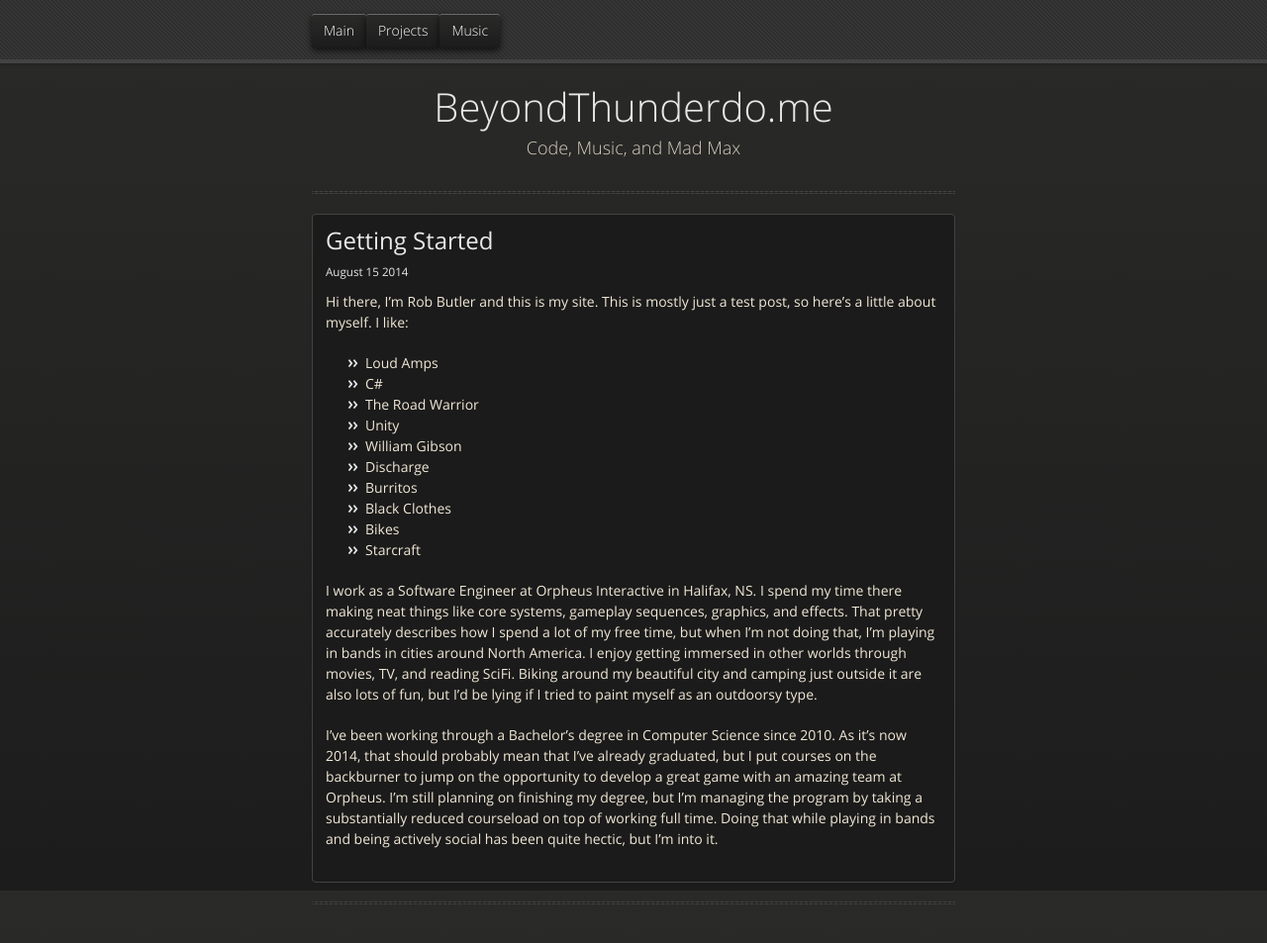
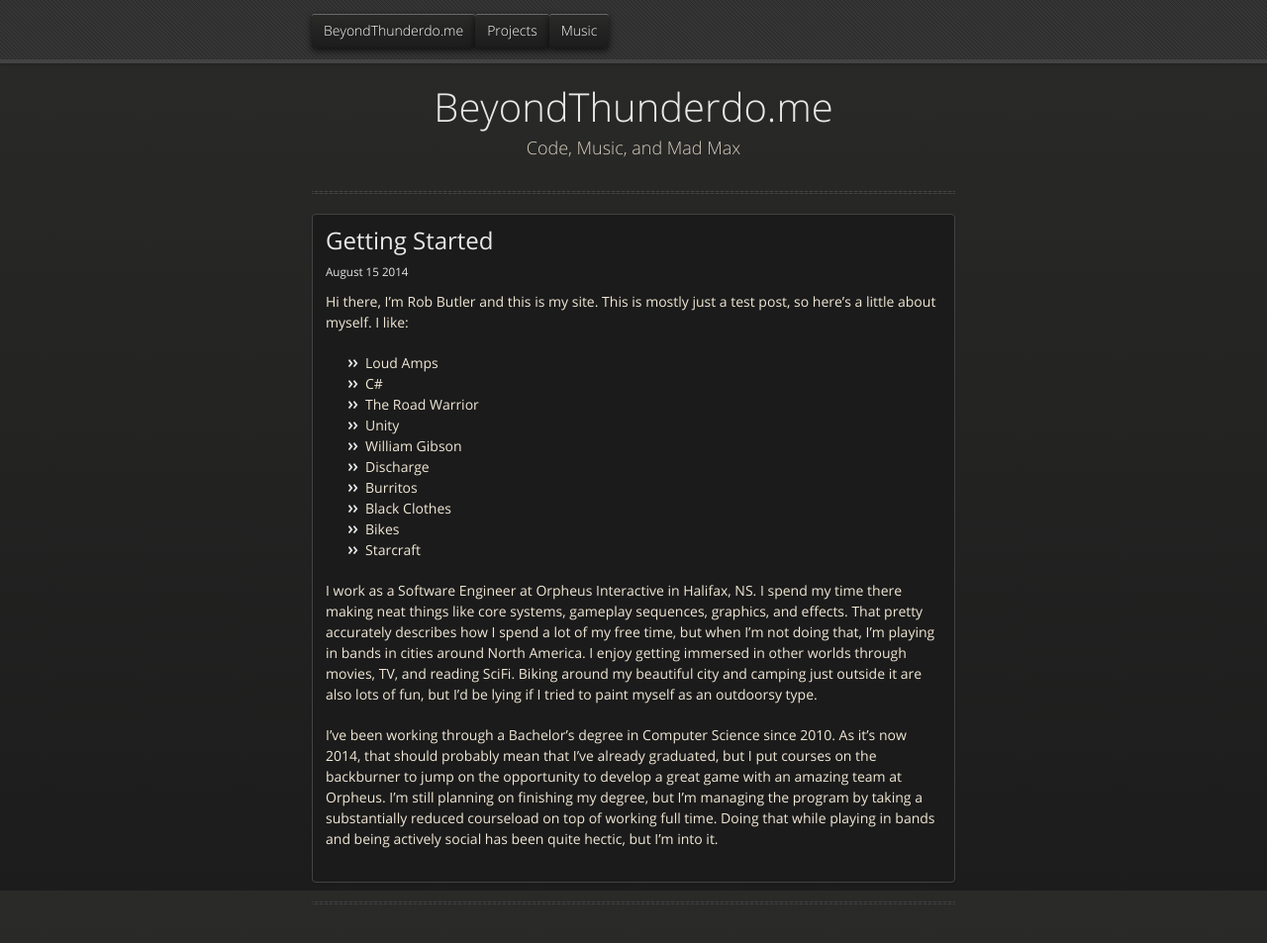
Before and after one commit to rbrt/rbrt.github.io, a Jekyll site: the page built from index.html, in a window 1280 px wide and 1024 px high. Shown: the top 953 px of the window at 99% size. Built offline with Jekyll 4.4.1, drawn with Linux system fonts in a browser that asks for light colours; nearby versions of some CDN libraries.

Commit message:
Updated main to be the site name instead

```diff
--- a/_layouts/base.html
+++ b/_layouts/base.html
@@ -21,7 +21,7 @@
   <body>
       <div id="header">
         <nav>
-          <li class="fork"><a href="/">Main</a></li>
+          <li class="fork"><a href="/">BeyondThunderdo.me</a></li>
           <li class="fork"><a href="/projects/">Projects</a></li>
           <li class="fork"><a href="/music/">Music</a></li>
         </nav>
--- a/_layouts/default.html
+++ b/_layouts/default.html
@@ -21,7 +21,7 @@
   <body>
       <div id="header">
         <nav>
-          <li class="fork"><a href="../">Main</a></li>
+          <li class="fork"><a href="../">BeyondThunderdo.me</a></li>
           <li class="fork"><a href="../projects/">Projects</a></li>
           <li class="fork"><a href="../music/">Music</a></li>
         </nav>
```
Also changed, not shown: 7 other files.
